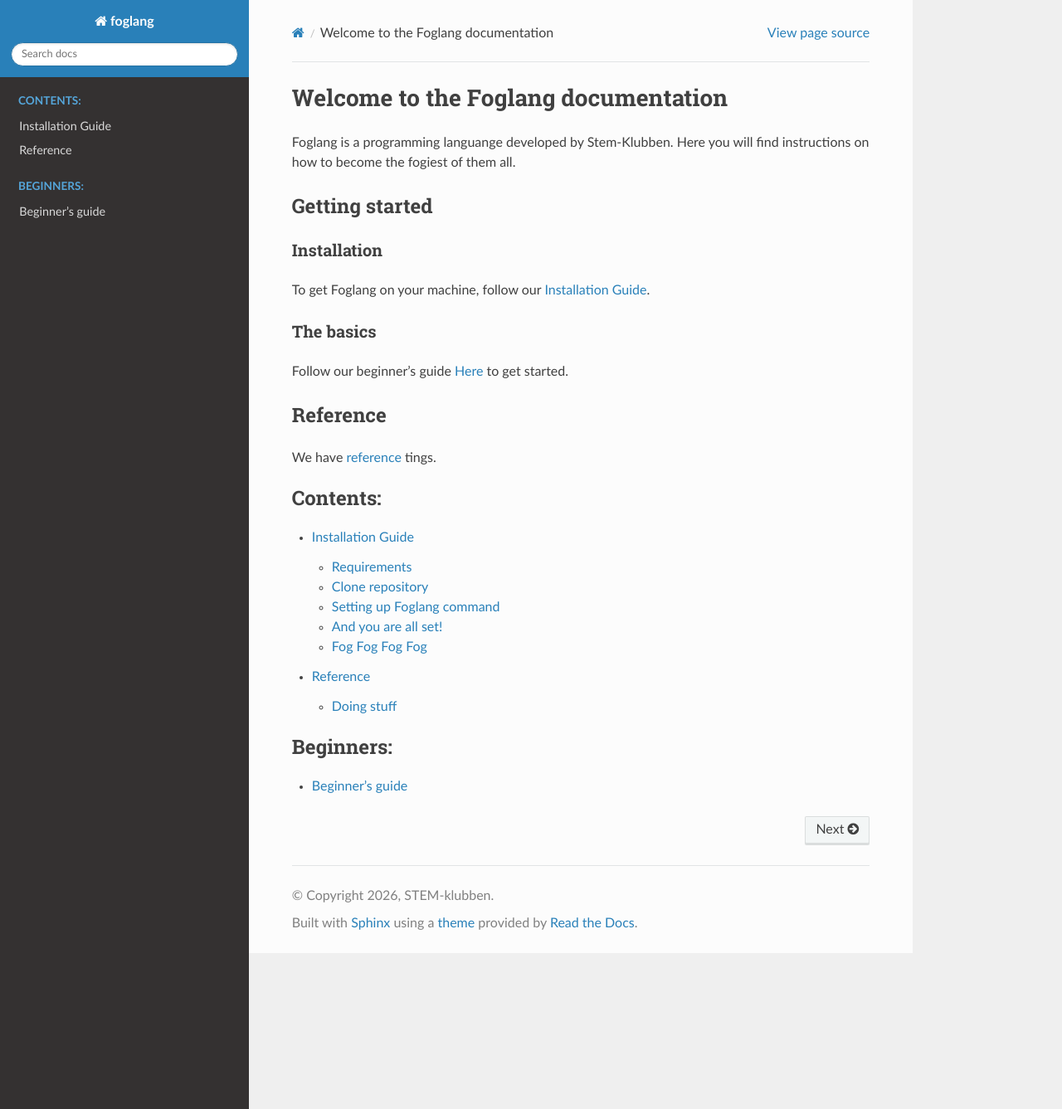
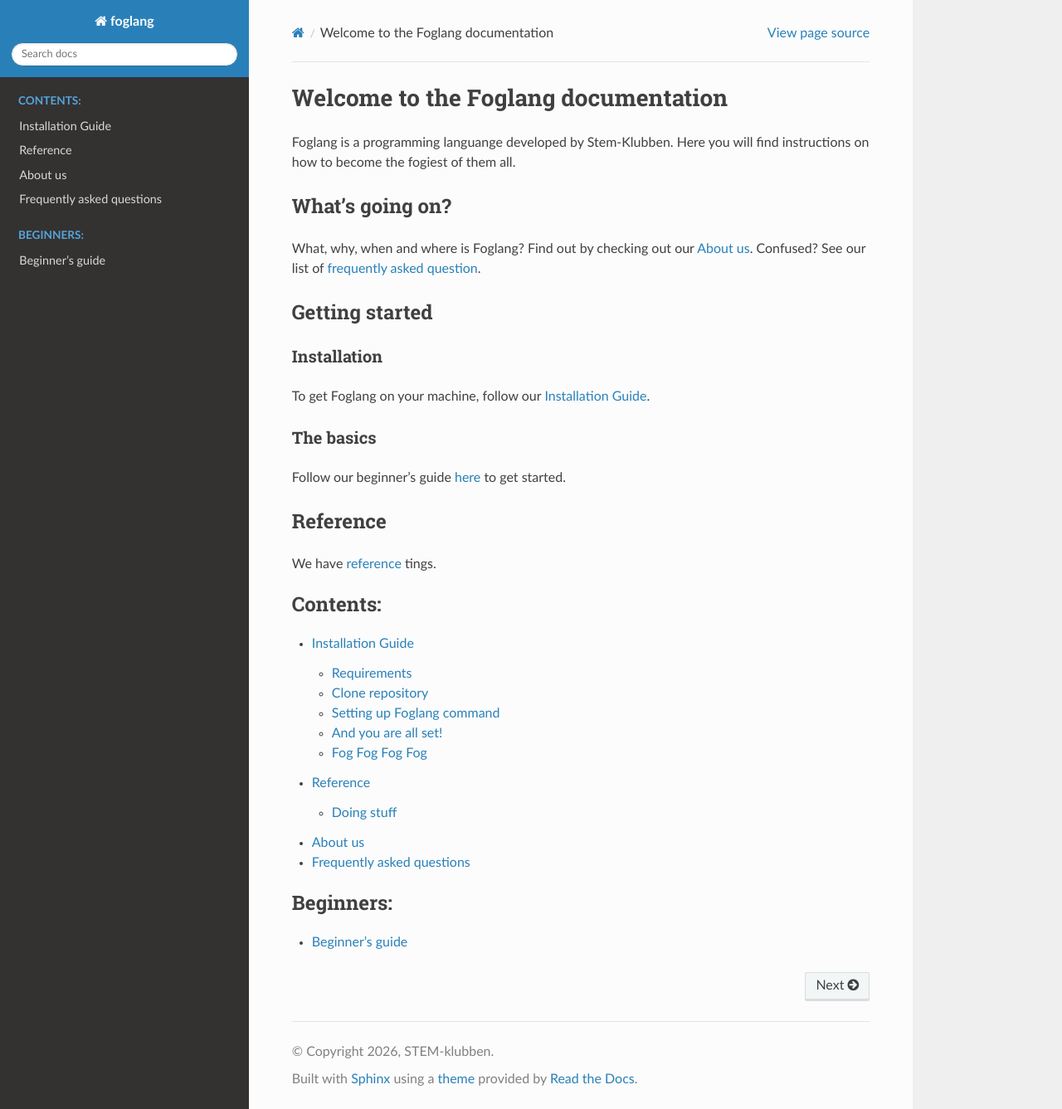
Before and after one commit to simonballerina/foglang, a Sphinx documentation site: the page built from docs/readthedocs/source/index.rst, in a window 1280 px wide and 1337 px high. Shown: the whole window at 83% size. Built offline with Sphinx 7.4.7 and the Read the Docs theme 3.1.0, drawn with Linux system fonts in a browser that asks for light colours.

Commit message:
learn about us, start

```diff
--- /dev/null
+++ b/docs/readthedocs/source/about_us.rst
@@ -0,0 +1,5 @@
+.. _about:
+
+About us
+========
+i dunno mate
--- /dev/null
+++ b/docs/readthedocs/source/faq.rst
@@ -0,0 +1,5 @@
+.. _faq:
+
+Frequently asked questions
+==========================
+1. **Why?** — Because
--- a/docs/readthedocs/source/index.rst
+++ b/docs/readthedocs/source/index.rst
@@ -2,6 +2,11 @@
 ====================================
 
 Foglang is a programming languange developed by Stem-Klubben. Here you will find instructions on how to become the fogiest of them all.
+
+What's going on?
+----------------
+
+What, why, when and where is Foglang? Find out by checking out our :ref:`About us<about>`. Confused? See our list of :ref:`frequently asked question<faq>`.
 
 Getting started
 ---------------
@@ -12,9 +17,9 @@
 To get Foglang on your machine, follow our :ref:`Installation Guide<install>`.
 
 The basics
-************
+**********
 
-Follow our beginner's guide :ref:`Here<begin>` to get started.
+Follow our beginner's guide :ref:`here<begin>` to get started.
 
 Reference
 ---------
@@ -27,6 +32,8 @@
 
    installation_guide
    reference
+   about_us
+   faq
 
 .. toctree::
    :maxdepth: 2
```
